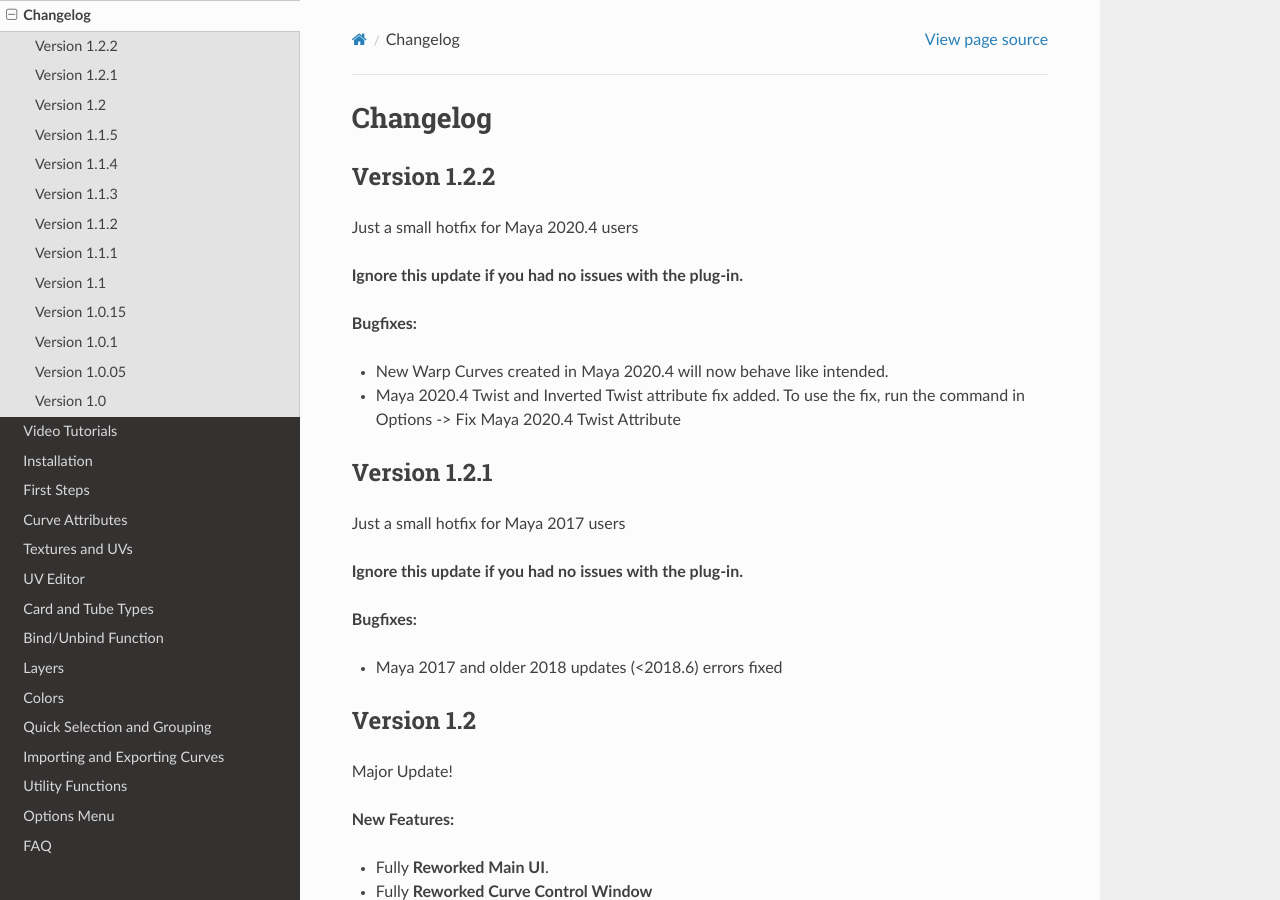
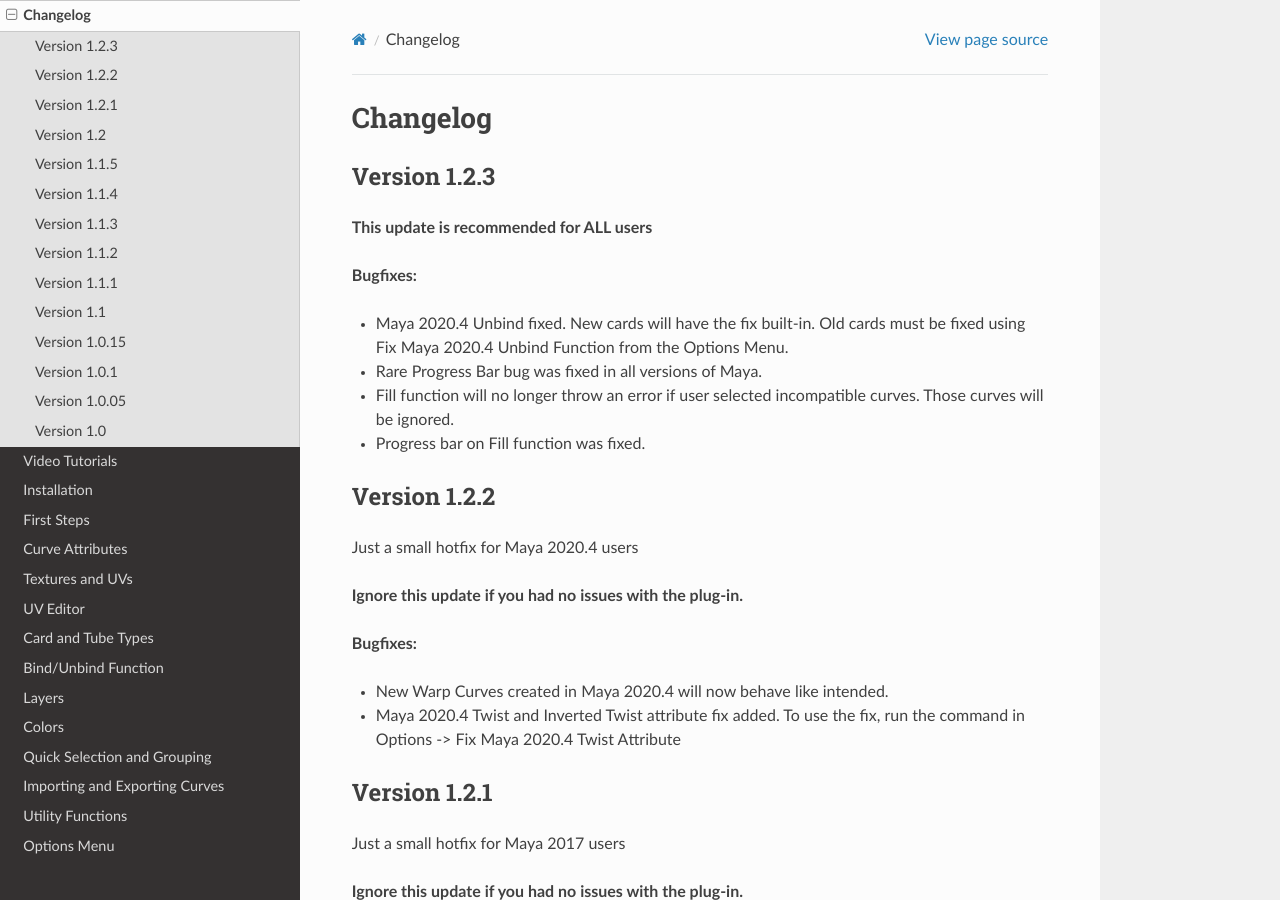
Before and after one commit to Video-Nomad/gs-curvetools-docs, a Sphinx documentation site: the page built from docs/source/changelog.rst, in a window 1280 px wide and 900 px high. Built offline with Sphinx 7.4.7 and the Read the Docs theme 2.0.0, drawn with Linux system fonts in a browser that asks for light colours; pages that are not in the unit, such as notebooks, are missing from menus.

```diff
--- a/docs/source/changelog.rst
+++ b/docs/source/changelog.rst
@@ -3,6 +3,18 @@
 #########
 Changelog
 #########
+
+Version 1.2.3
+^^^^^^^^^^^^^
+
+**This update is recommended for ALL users**
+
+**Bugfixes:**
+
+- Maya 2020.4 Unbind fixed. New cards will have the fix built-in. Old cards must be fixed using Fix Maya 2020.4 Unbind Function from the Options Menu.
+- Rare Progress Bar bug was fixed in all versions of Maya.
+- Fill function will no longer throw an error if user selected incompatible curves. Those curves will be ignored.
+- Progress bar on Fill function was fixed.
 
 Version 1.2.2
 ^^^^^^^^^^^^^
--- a/docs/source/options.rst
+++ b/docs/source/options.rst
@@ -109,3 +109,5 @@ Additional Options
 **Fix Maya 2020-2022 UV Bug** This option will fix any broken UVs when trying to open old scenes in Maya 2020 or 2022 or when opening scenes in 2020 and 2022 when using Maya Binary file type. This will have no effect on older versions of Maya (<2020). This bug is native to Maya and thus can't be fixed in GS CurveTools plug-in.
 
 **Fix Maya 2020.4 Twist Attribute** This option will fix any broken cards created in Maya 2020.4 before v1.2.2 update.
+
+** Fix Maya 2020.4 Unbind Function** This option will fix any cards that are not unbinding properly created before v1.2.3 update in Maya 2020.4.
```
Also changed, not shown: docs/source/faq.rst (+46 -0 lines), docs/source/images/maya_graph_extreme_points.png (added), docs/source/images/resetting_the_graphs.gif (added), 1 other file.
